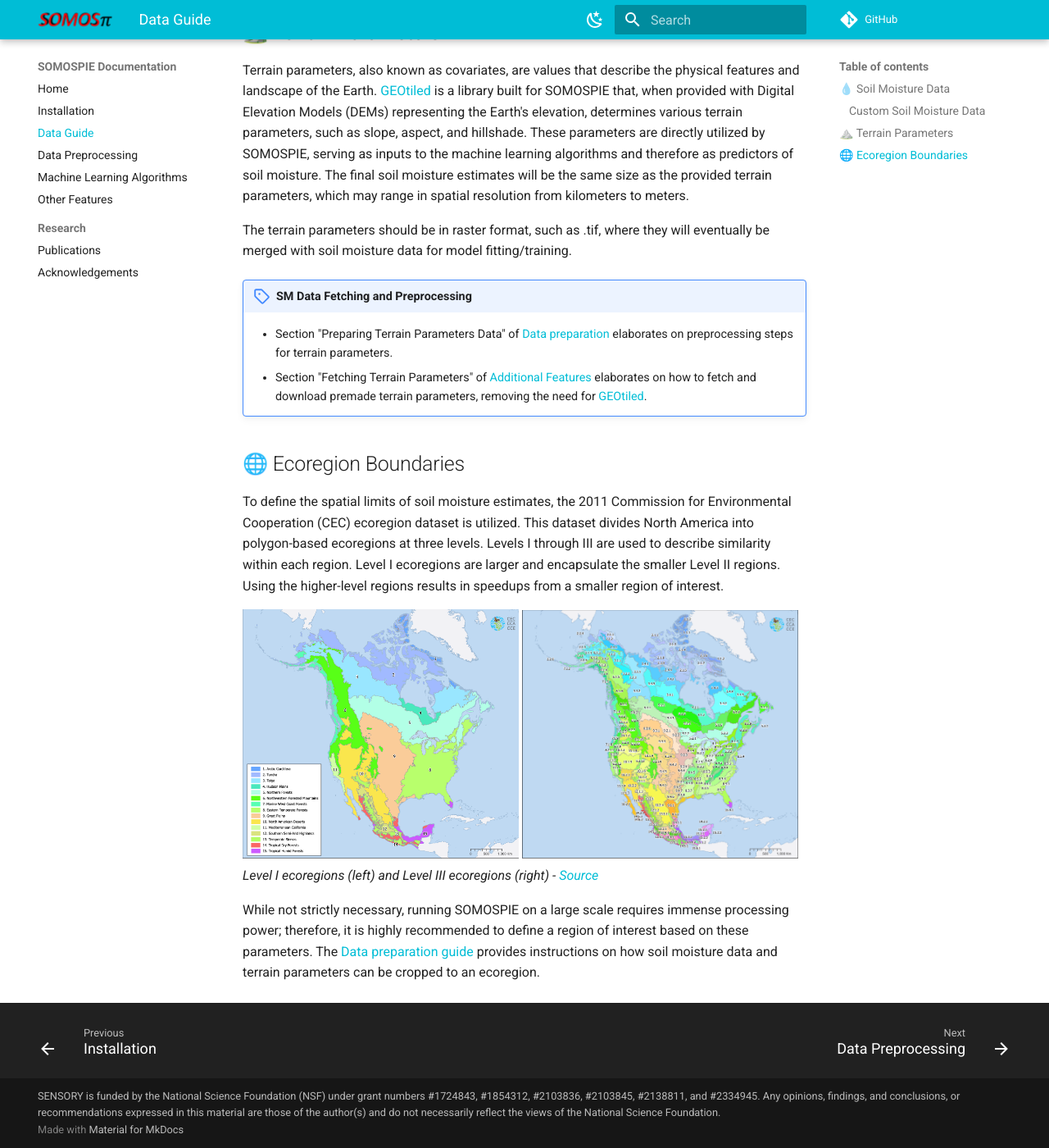
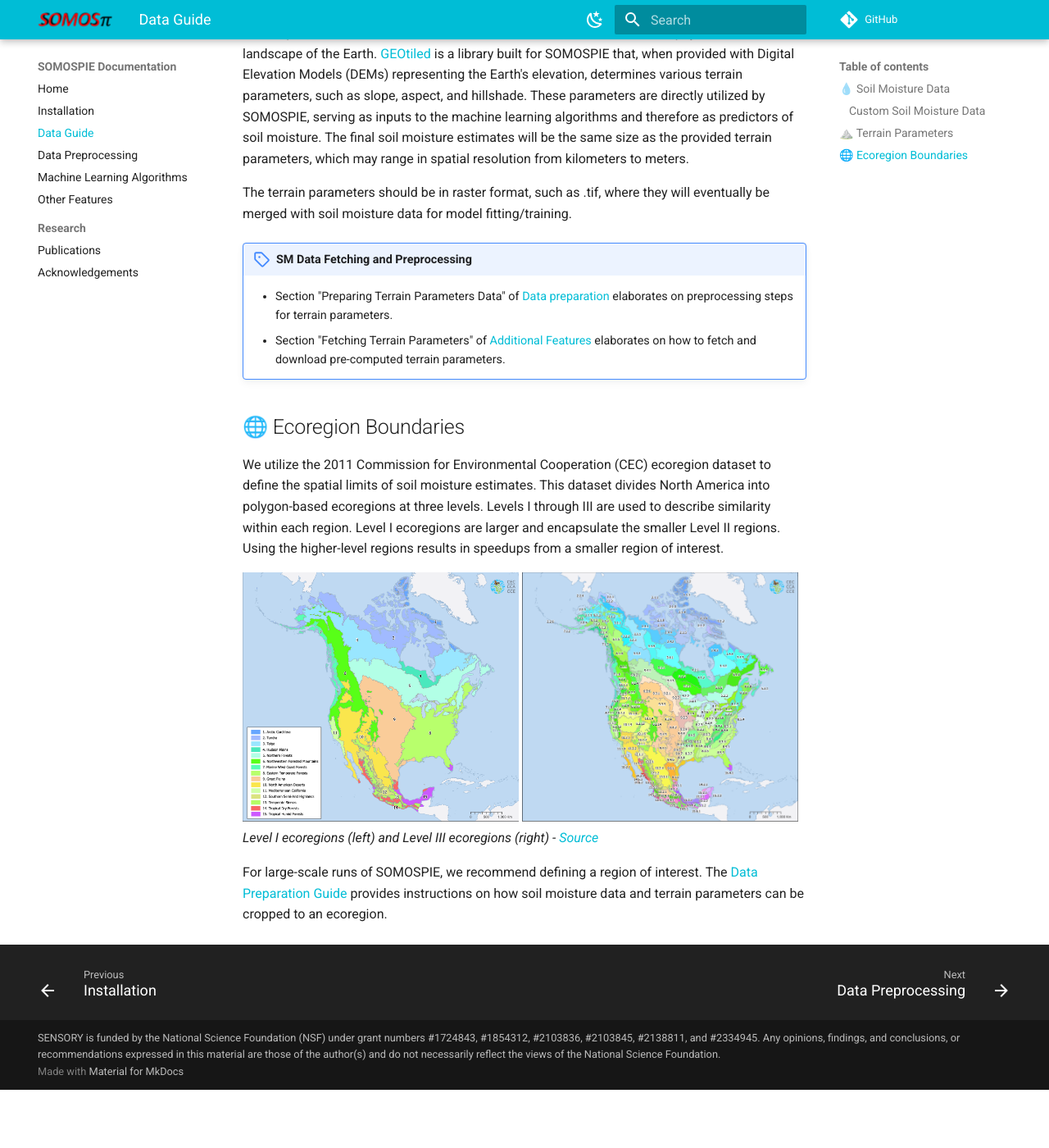
Before and after one commit to TauferLab/somospie-docs, an MkDocs documentation site: the page built from docs/data_guide.md, in a window 1280 px wide and 1400 px high, scrolled down 1484 px. Shown: the whole window at 82% size. Built offline with MkDocs 1.6.1 and Material for MkDocs 9.7.7, drawn with Linux system fonts in a browser that asks for light colours; comment, search, counter and statistics services are not loaded; after the commit the page ends 2813 px from its top, so only the background shows below that; some of the changed text lies outside the part shown.

Commit message:
reviewed data guide

```diff
--- a/docs/data_guide.md
+++ b/docs/data_guide.md
@@ -19,25 +20,26 @@
 **Other Acceptable Formats**
 
 - rds, tif, & sdat files stackable in R with stack()
-- Comma-separated .csv & .txt files
-	- The dataset must include two columns specifying longitude and latitude coordinates, and at least one column containing soil moisture values.
+- Comma-separated .csv or .txt files
 
-**Example**
+Datasets must include two columns specifying longitude and latitude coordinates, and at least one column containing soil moisture values.
 
-| index | x        | y      | sm     |
+**Example of a Dataset**
+
+| Index | Latitude | Longitude| Soil Moisture|
 | ----- | -------- | ------ | ------ |
 | 0     | -101.375 | 37.125 | 0.1121 |
 | 1     | -101.125 | 37.125 | 0.1603 |
 | ...   | ...      | ...    | ...    |
 | 479   | -103.000 | 33.625 | 0.3485 |
-*x is latitude, y is longitude, and sm is soil moisture.*
 
-!!! note "SM Data Fetching and Preprocessing"
+!!! note "Soil Moisture Data Fetching and Preprocessing"
 
-    - Section "Preparing Soil Moisture Data" of [Data preparation](data_preparations.md) elaborates on soil moisture preprocessing methods.
-    - Section "Fetching Soil Moisture Data" of [Additional Features](additional_features.md) explains how to install the provided soil moisture data from ESA-CCI.
+    - Section "Preparing Soil Moisture Data" of [Data Preparation](./data_preparations.md) elaborates on soil moisture preprocessing methods.
+    - Section "Fetching Soil Moisture Data" of [Additional Features](./additional_features.md) explains how to install the provided soil moisture data from ESA-CCI.
 
 ## ⛰️ Terrain Parameters
+
 Terrain parameters, also known as covariates, are values that describe the physical features and landscape of the Earth. [GEOtiled](https://globalcomputing.group/GEOtiled/library/) is a library built for SOMOSPIE that, when provided with Digital Elevation Models (DEMs) representing the Earth's elevation, determines various terrain parameters, such as slope, aspect, and hillshade. These parameters are directly utilized by SOMOSPIE, serving as inputs to the machine learning algorithms and therefore as predictors of soil moisture. The final soil moisture estimates will be the same size as the provided terrain parameters, which may range in spatial resolution from kilometers to meters.
 
 The terrain parameters should be in raster format, such as .tif, where they will eventually be merged with soil moisture data for model fitting/training.
@@ -45,14 +47,14 @@
 !!! note "SM Data Fetching and Preprocessing"
 
     - Section "Preparing Terrain Parameters Data" of [Data preparation](data_preparations.md) elaborates on preprocessing steps for terrain parameters.
-    - Section "Fetching Terrain Parameters" of [Additional Features](additional_features.md) elaborates on how to fetch and download premade terrain parameters, removing the need for [GEOtiled](https://globalcomputing.group/GEOtiled/).
+    - Section "Fetching Terrain Parameters" of [Additional Features](additional_features.md) elaborates on how to fetch and download pre-computed terrain parameters.
 
 ## 🌐 Ecoregion Boundaries
-To define the spatial limits of soil moisture estimates, the 2011 Commission for Environmental Cooperation (CEC) ecoregion dataset is utilized. This dataset divides North America into polygon-based ecoregions at three levels. Levels I through III are used to describe similarity within each region. Level I ecoregions are larger and encapsulate the smaller Level II regions. Using the higher-level regions results in speedups from a smaller region of interest.
 
-![Level I ecoregions](assets/level_I_ecoregions.png){ width="49%" }
-![Level III ecoregions](assets/level_III_ecoregions.png){ width="49%" }
-*Level I ecoregions (left) and Level III ecoregions (right) - [Source](https://www.cec.org/north-american-environmental-atlas/terrestrial-ecoregions-level-i/)*
+We utilize the 2011 Commission for Environmental Cooperation (CEC) ecoregion dataset to define the spatial limits of soil moisture estimates. This dataset divides North America into polygon-based ecoregions at three levels. Levels I through III are used to describe similarity within each region. Level I ecoregions are larger and encapsulate the smaller Level II regions. Using the higher-level regions results in speedups from a smaller region of interest.
 
+![Level I ecoregions](./assets/level_I_ecoregions.png){ width="49%" }
+![Level III ecoregions](./assets/level_III_ecoregions.png){ width="49%" }
+*Level I ecoregions (left) and Level III ecoregions (right) - [Source](https://www.cec.org/north-american-environmental-atlas/terrestrial-ecoregions-level-i/){:target="_blank"}*
 
-While not strictly necessary, running SOMOSPIE on a large scale requires immense processing power; therefore, it is highly recommended to define a region of interest based on these parameters. The [Data preparation guide](data_preparation.md) provides instructions on how soil moisture data and terrain parameters can be cropped to an ecoregion.
+For large-scale runs of SOMOSPIE, we recommend defining a region of interest. The [Data Preparation Guide](./data_preparations.md) provides instructions on how soil moisture data and terrain parameters can be cropped to an ecoregion.
```
Also changed, not shown: other parts of docs/data_guide.md (+6 -5 lines).
